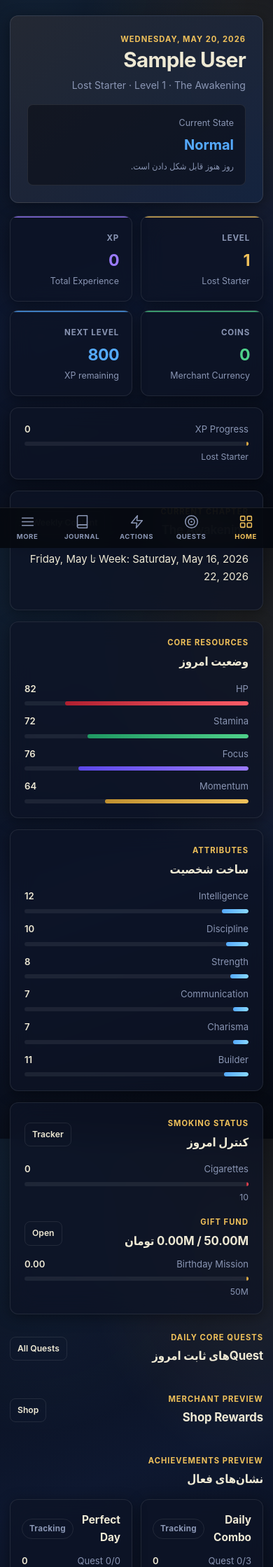
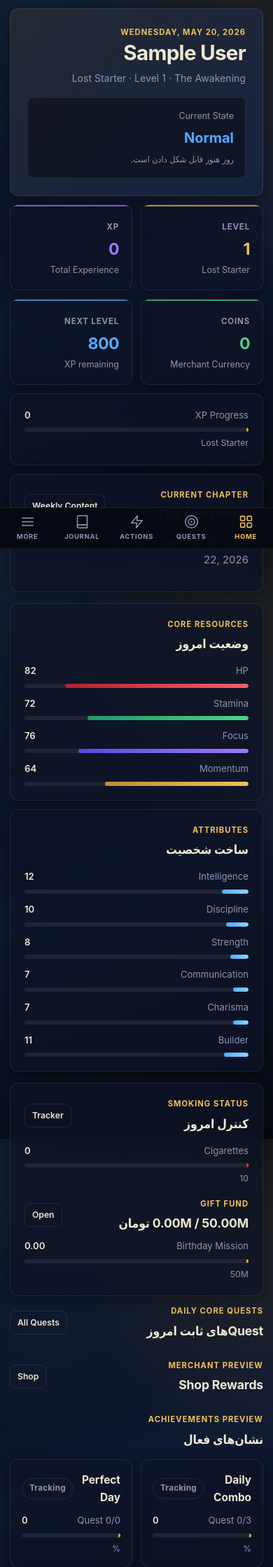
Before and after one commit to hatef97/life-RPG, a Django app: page / in a window 390 px wide. Shown: the part 61-2300 px from the top of the page at 70% size. Run offline with Django 5.2, Linux system fonts and the light colour scheme; the visitor is signed in with stand-in values (Sample User, id 1); data comes from the database, SQL or seed files in the repository; data that the repository does not hold is empty; parts of the project's set-up code (start-up, migrations or seed data) failed here and were passed over.

Commit message:
UI repair: restore mobile vertical rhythm and component consistency
- Convert .content to flex column (gap:16px) to eliminate ad-hoc margins
- Add global p/h margin reset and .muted utility class
- Collapse stats-grid to 2 columns at 860px breakpoint
- Fix bottom nav height with calc() for safe-area-inset
- Fix boss_arena section-head compact → regular to avoid double padding
- Move quick action Claim button outside reward-row for full-width layout

Co-Authored-By: Claude Sonnet 4.6 <noreply@anthropic.com>

```diff
--- a/static/core/styles.css
+++ b/static/core/styles.css
@@ -76,6 +76,8 @@ body {
 }
 
 a { color: inherit; text-decoration: none; }
+
+p, h1, h2, h3, h4, h5, h6 { margin: 0; }
 
 button, input, textarea, select { font: inherit; }
 
@@ -191,7 +193,14 @@ button:disabled { cursor: not-allowed; opacity: 0.45; }
 .content {
     min-width: 0;
     padding: 24px;
+    display: flex;
+    flex-direction: column;
+    gap: 16px;
 }
+
+/* ─── Utility ────────────────────────────────────────────────────────────── */
+
+.muted { color: var(--muted); }
 
 /* ─── Topbar ─────────────────────────────────────────────────────────────── */
 
@@ -200,7 +209,6 @@ button:disabled { cursor: not-allowed; opacity: 0.45; }
     align-items: center;
     justify-content: space-between;
     gap: 14px;
-    margin-bottom: 22px;
 }
 
 .topbar h1 {
@@ -283,7 +291,6 @@ button:disabled { cursor: not-allowed; opacity: 0.45; }
     align-items: stretch;
     justify-content: space-between;
     gap: 16px;
-    margin-bottom: 18px;
     padding: 24px;
     background:
         linear-gradient(140deg, rgba(240, 193, 90, 0.09), rgba(85, 170, 255, 0.07)),
@@ -336,7 +343,6 @@ button:disabled { cursor: not-allowed; opacity: 0.45; }
 
 .stats-grid {
     grid-template-columns: repeat(4, minmax(0, 1fr));
-    margin-bottom: 16px;
 }
 
 .card-grid          { grid-template-columns: repeat(3, minmax(0, 1fr)); }
@@ -347,15 +353,15 @@ button:disabled { cursor: not-allowed; opacity: 0.45; }
     display: grid;
     grid-template-columns: 1fr 1fr;
     gap: 16px;
-    margin-top: 16px;
 }
 
 .single-focus { grid-template-columns: minmax(0, 1fr); }
-.section      { margin-top: 24px; }
 
 /* ─── Panel ──────────────────────────────────────────────────────────────── */
 
 .panel { padding: 20px; }
+.panel > p,
+.panel > .muted { margin-top: 8px; }
 
 /* ─── Section headers ────────────────────────────────────────────────────── */
 
@@ -466,7 +472,6 @@ button:disabled { cursor: not-allowed; opacity: 0.45; }
 .quest-card p,
 .action-card p,
 .boss-card p {
-    margin: 0;
     color: var(--muted);
     font-size: 0.875rem;
     line-height: 1.55;
@@ -833,7 +838,7 @@ button:disabled { cursor: not-allowed; opacity: 0.45; }
 
 /* ─── Messages / toasts ──────────────────────────────────────────────────── */
 
-.messages { display: grid; gap: 8px; margin-bottom: 16px; }
+.messages { display: grid; gap: 8px; }
 
 .message {
     display: flex;
@@ -918,10 +923,10 @@ body.nav-open .nav-overlay { display: block; }
     bottom: 0;
     left: 0;
     right: 0;
-    height: 58px;
+    height: calc(58px + env(safe-area-inset-bottom, 0px));
     padding-bottom: env(safe-area-inset-bottom, 0px);
     border-top: 1px solid var(--line);
-    background: rgba(6, 9, 16, 0.9);
+    background: rgba(6, 9, 16, 0.94);
     -webkit-backdrop-filter: blur(24px);
     backdrop-filter: blur(24px);
     z-index: 35;
@@ -987,19 +992,29 @@ body.nav-open .nav-overlay { display: block; }
     /* Show bottom nav and overlay trigger */
     .bottom-nav { display: flex; }
 
-    /* Extra bottom padding so content clears the fixed bottom nav */
-    .content { padding: 16px 16px 84px; }
+    /* Content: clear fixed bottom nav + safe-area, tighter gap */
+    .content {
+        padding: 16px 16px calc(72px + env(safe-area-inset-bottom, 0px));
+        gap: 14px;
+    }
 
     .nav-toggle { display: inline-flex; }
 
     .topbar { align-items: flex-start; }
     .topbar-user { display: none; }
 
+    /* Section heads wrap on tablet before they overflow */
+    .section-head { flex-wrap: wrap; gap: 8px; }
+    .section-head h2 { font-size: 1.1rem; }
+
     .hero-panel,
     .two-column { grid-template-columns: 1fr; }
 
     .hero-panel { display: grid; }
     .hero-state { min-width: 0; }
+
+    /* Stats grid: 4→2 cols when sidebar disappears to avoid cramped 4-col layout */
+    .stats-grid { grid-template-columns: repeat(2, minmax(0, 1fr)); }
 }
 
 /* ─── Sidebar user section (logout footer) ──────────────────────────────── */
@@ -1182,9 +1197,6 @@ body.nav-open .nav-overlay { display: block; }
 /* ─── Responsive: 640px (small phones) ──────────────────────────────────── */
 
 @media (max-width: 640px) {
-    /* Keep stats 2×2 — better than 4×1 stacking */
-    .stats-grid { grid-template-columns: repeat(2, minmax(0, 1fr)); }
-
     /* Quest / shop cards stay single column (too much content to split) */
     .card-grid { grid-template-columns: 1fr; }
 
@@ -1192,9 +1204,9 @@ body.nav-open .nav-overlay { display: block; }
     .achievement-grid,
     .milestone-grid { grid-template-columns: repeat(2, minmax(0, 1fr)); }
 
-    /* Section head: allow button to stay inline but shrink */
-    .section-head { flex-wrap: wrap; gap: 8px; }
-    .section-head .ghost-button {
+    /* Section head action buttons shrink on small phones */
+    .section-head .ghost-button,
+    .section-head .primary-button {
         font-size: 0.76rem;
         padding: 6px 10px;
         min-height: 32px;
@@ -1215,5 +1227,8 @@ body.nav-open .nav-overlay { display: block; }
 
     .hero-panel h2 { font-size: 1.85rem; }
 
-    .content { padding: 14px 14px 84px; }
+    .content {
+        padding: 14px 14px calc(72px + env(safe-area-inset-bottom, 0px));
+        gap: 12px;
+    }
 }
```
Also changed, not shown: templates/core/boss_arena.html (+7 -7 lines), templates/core/quick_actions.html (+5 -5 lines).
